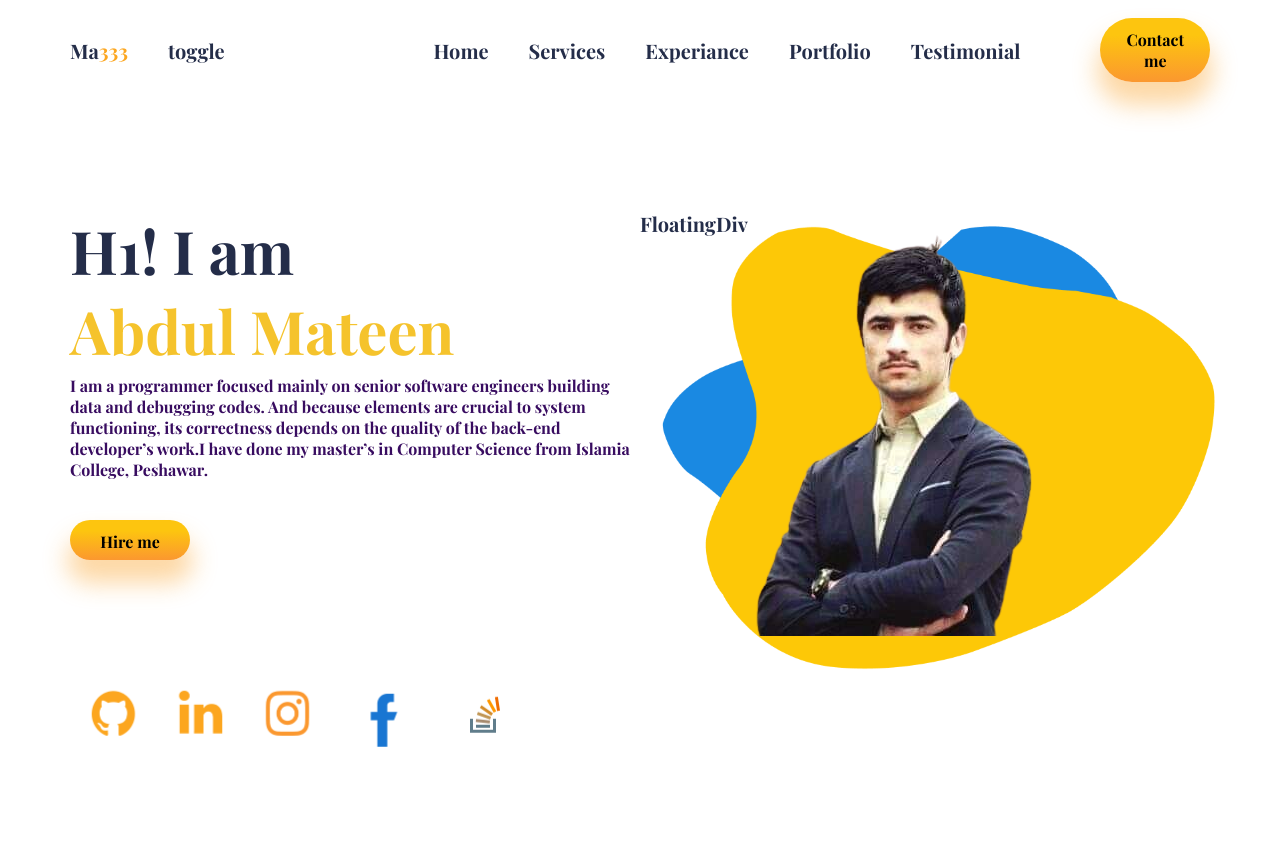
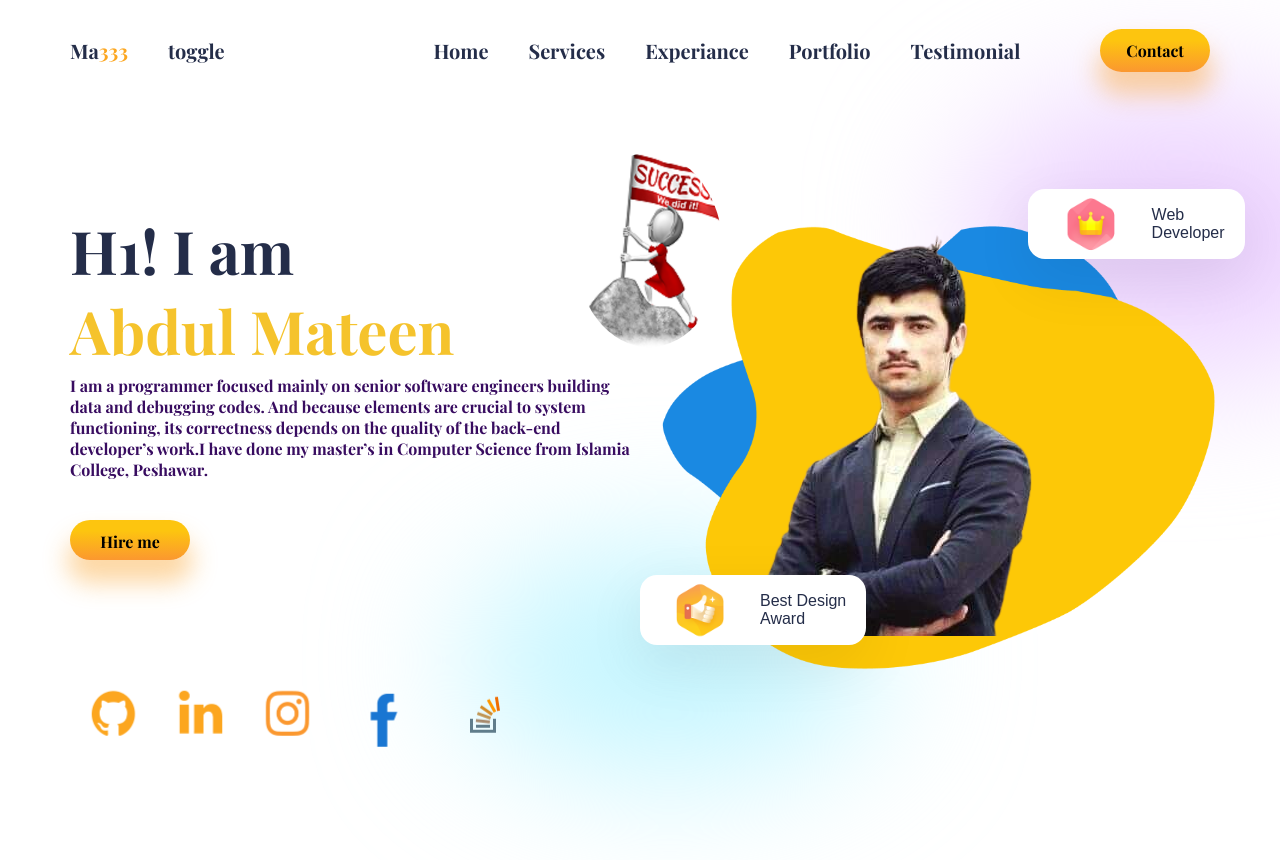
Before and after one commit to Abdulmateenchitrali/my-portfolio, a React (Create React App) app: page / in a window 1280 px wide. Built offline with nearby package versions, Linux system fonts and the light colour scheme.

Commit message:
FloatingDiv added

```diff
--- /dev/null
+++ b/src/components/FloatingDiv/FloatingDiv.css
@@ -0,0 +1,30 @@
+.floatingdev{
+    display: flex;
+    justify-content: space-around;
+    background: white;
+    box-shadow: var(--boxShadow);
+    border-radius: 17px;
+    align-items: center;
+    padding: 0px 20px 0px 0px;
+    height: 3.5rem;
+    margin-top: 5px;
+}
+
+.floatingdev>img{
+    transform: scale(0.4);
+}
+.floatingdev>span{
+    font-family: sans-serif;
+    font-size: 16px;
+}
+.blur{
+    position: absolute;
+    width: 22rem;
+    height: 14rem;
+    border-radius: 50%;
+    background-color: #edd0ff;
+    z-index: -9;
+    filter: blur(72px);
+    top: -18%;
+    left: 56%;
+}
--- a/src/components/FloatingDiv/FloatingDiv.jsx
+++ b/src/components/FloatingDiv/FloatingDiv.jsx
@@ -1,8 +1,13 @@
 import React from 'react'
-
-const FloatingDiv = () => {
+import './FloatingDiv.css'
+const FloatingDiv = ({image,text1,text2}) => {
   return (
-    <div>FloatingDiv</div>
+    <div className="floatingdev">
+      <img src={image} alt="Crown" />
+      <span>
+        {text1} <br /> {text2}
+      </span>
+    </div>
   )
 }
 
--- a/src/components/Intro/Intro.css
+++ b/src/components/Intro/Intro.css
@@ -73,3 +73,10 @@
     transform: scale(1);
     left: 11%;
 }
+.i-right>:nth-child(4){
+    transform: scale(0.6);
+    top: -19%;
+    left: -20%;
+    border-radius: 50%;
+    padding: 0;
+}
--- a/src/components/Intro/Intro.jsx
+++ b/src/components/Intro/Intro.jsx
@@ -10,7 +10,7 @@ import Vector2 from '../../img/Vector2.png'
 import Boy from '../../img/boy.png'
 import Thumbup from '../../img/thumbup.png'
 import Crown from '../../img/crown.png'
-import Glassimojii from '../../img/glassesimoji.png'
+import Glassimojii from '../../img/emoji.png'
 import FloatingDiv from '../FloatingDiv/FloatingDiv'
 const Intro = () => {
     return (
@@ -46,8 +46,34 @@ const Intro = () => {
                 <img src={Vector1} alt="Vector1" />
                 <img src={Vector2} alt="Vector2" />
                 <img src={Boy} alt="Mateen.png" />
-                <div>
-                    <FloatingDiv />
+                <img src={Glassimojii} alt="Mateen.png" />
+                <div style={{ top: '-4%', left: '68%' }}>
+                    <FloatingDiv
+                        image={Crown}
+                        text1="Web"
+                        text2="Developer"
+                    />
+                </div>
+                <div style={{ top: '18rem', left: '0rem' }}>
+                    <FloatingDiv
+                        image={Thumbup}
+                        text1="Best Design"
+                        text2="Award"
+                    />
+                </div>
+                <div
+                className="blur"
+                style={{ background: "rgb(236 210 255)" }}>
+                </div>
+                <div
+                className="blur"
+                style={{
+                    background: "#C1F5FF",
+                    top:"17rem",
+                    width:"21rem",
+                    height:"11rem",
+                    left:"-9rem"
+                    }}>
                 </div>
             </div>
         </div>
--- a/src/components/Navbar/Navbar.jsx
+++ b/src/components/Navbar/Navbar.jsx
@@ -18,7 +18,7 @@ const Navbar = () => {
                         <li>Testimonial</li>
                     </ul>
                 </div>
-                <button className="button n-button">Contact me</button>
+                <button className="button n-button">Contact</button>
             </div>
         </div>
     );
```
Also changed, not shown: src/img/emoji.png (added).
